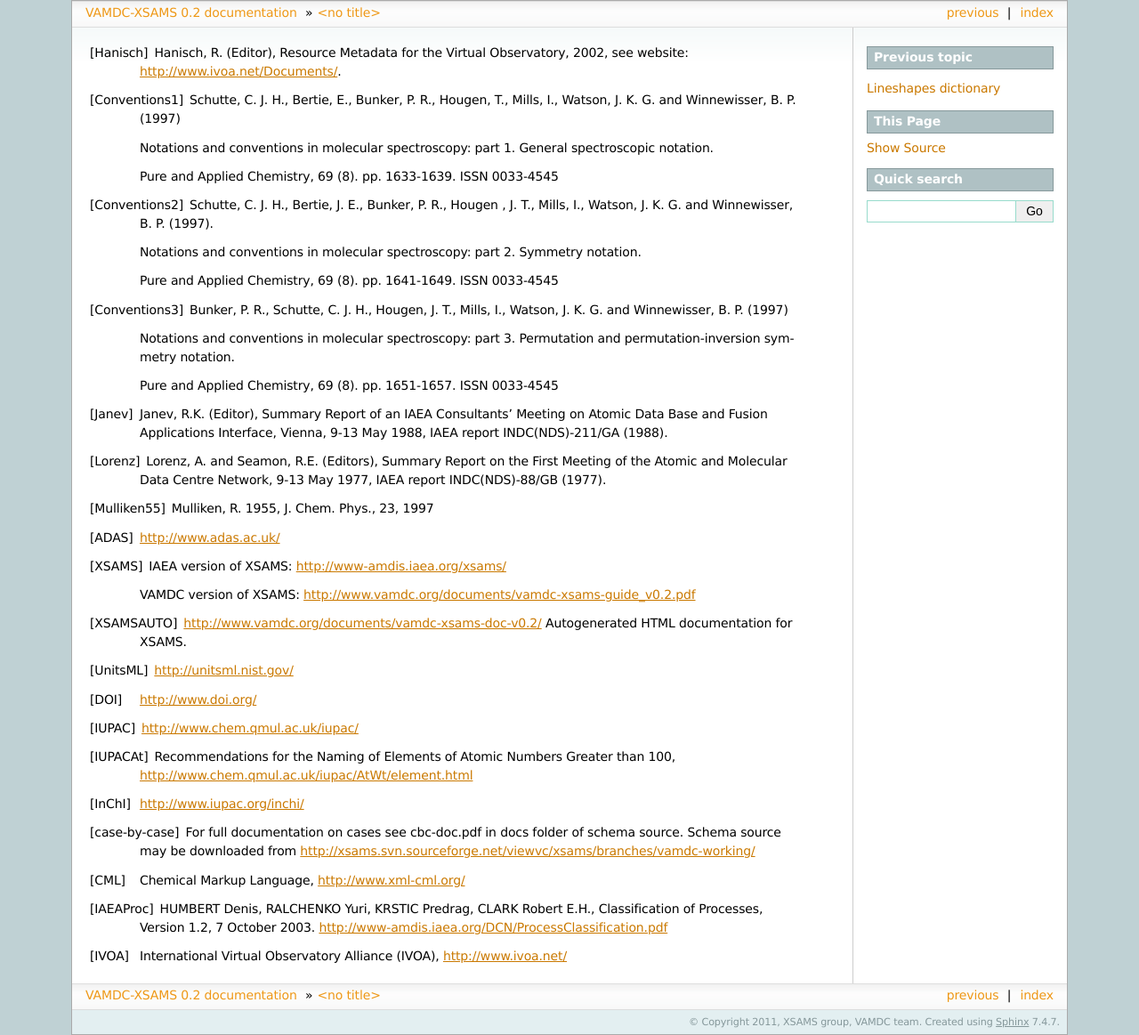
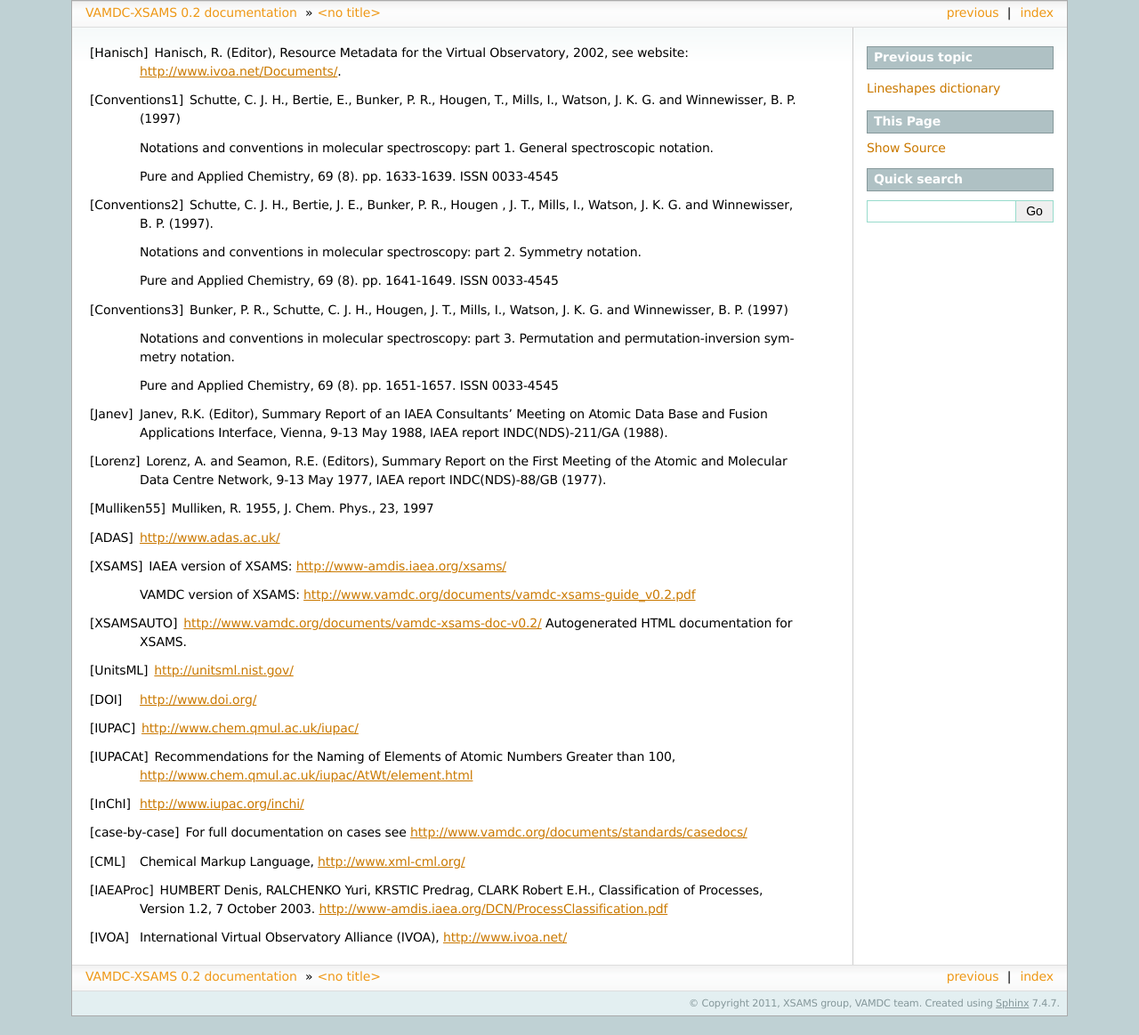
Before and after one commit to VAMDC/Standards, a Sphinx documentation site: the page built from doc/source/vamdcxsams/bibliography.rst, in a window 1280 px wide. Shown: the whole page at 89% size. Built offline with Sphinx 7.4.7, drawn with Linux system fonts in a browser that asks for light colours; formulas are drawn with MathJax 3; after the commit the page ends 1142 px from its top, so only the background shows below that.

Commit message:
Removed references to sourceforge, updated bibliography link for case-by-case documentation

```diff
--- a/doc/source/vamdcxsams/bibliography.rst
+++ b/doc/source/vamdcxsams/bibliography.rst
@@ -61,13 +61,12 @@
 
 ..	[IUPAC] http://www.chem.qmul.ac.uk/iupac/
 
-..  [IUPACAt] Recommendations for the Naming of Elements of Atomic Numbers Greater than 100,
-                http://www.chem.qmul.ac.uk/iupac/AtWt/element.html
+..	[IUPACAt] Recommendations for the Naming of Elements of Atomic Numbers Greater than 100,
+	http://www.chem.qmul.ac.uk/iupac/AtWt/element.html
 
 ..	[InChI] http://www.iupac.org/inchi/
 
-..	[case-by-case] For full documentation on cases see cbc-doc.pdf in docs folder of schema source.
-	Schema source may be downloaded from http://xsams.svn.sourceforge.net/viewvc/xsams/branches/vamdc-working/
+..	[case-by-case] For full documentation on cases see http://www.vamdc.org/documents/standards/casedocs/
 
 ..	[CML] Chemical Markup Language, http://www.xml-cml.org/
 
--- a/doc/source/vamdcxsams/speciesMolecules.rst
+++ b/doc/source/vamdcxsams/speciesMolecules.rst
@@ -244,11 +244,9 @@ MolecularStateCharacterisation
 
 Concept of cases
 ----------------------
-	The case-by-case XML description of molecular states within XSAMS
+	The [case-by-case]_ XML description of molecular states within XSAMS
 	is designed to provide a straightforward and flat data structure for representing
 	the quantum numbers and symmetries that denote a molecular state.
-	For full documentation on cases see cbc-doc.pdf in docs folder of schema source.
-	Schema source may be downloaded from http://xsams.svn.sourceforge.net/viewvc/xsams/branches/vamdc-working/
 
 
 .. _StateExpansion:
```
